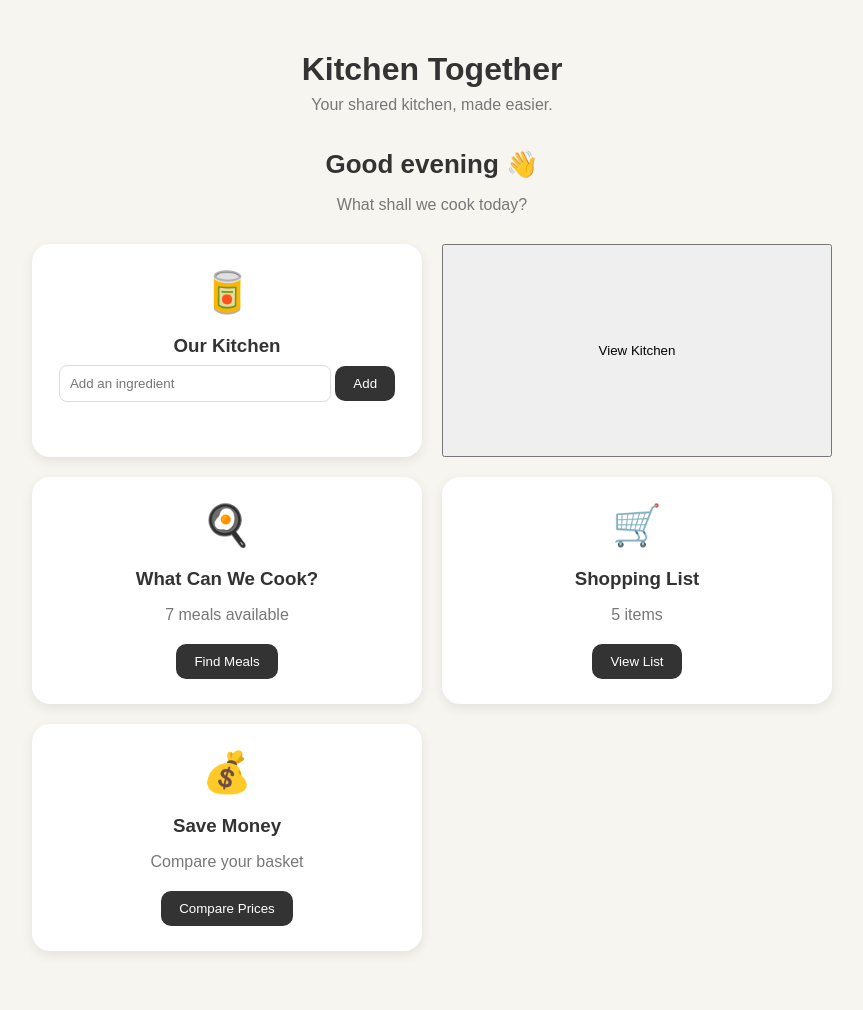
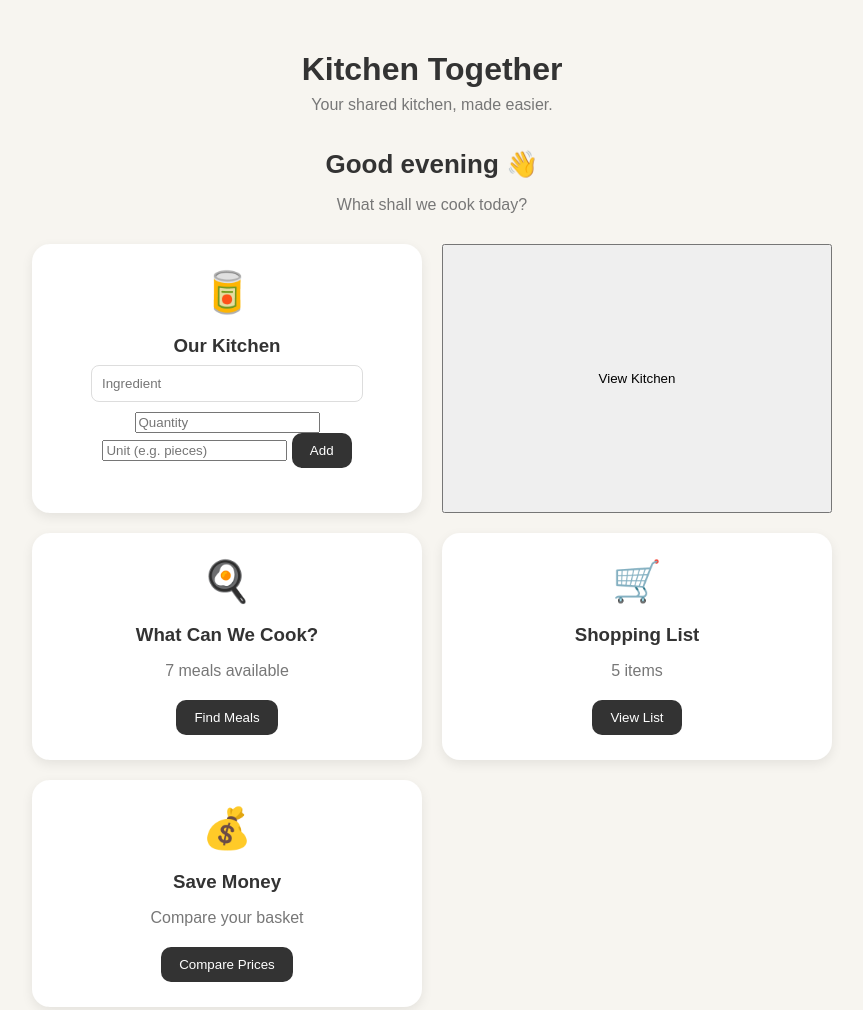
Before and after one commit to marida93/kitchen-together, a plain HTML site: page index.html in a window 1280 px wide. Shown: the whole page, without its empty margins (208-1071 px from the left). Before the commit the page ends 981 px from the top, so only its background shows below. Drawn offline with Linux system fonts and the light colour scheme.

Commit message:
Update ingredient input fields in index.html

```diff
--- a/index.html
+++ b/index.html
@@ -33,7 +33,20 @@
     <input
         type="text"
         id="ingredientInput"
-        placeholder="Add an ingredient"
+        placeholder="Ingredient"
+    >
+
+    <input
+        type="number"
+        id="quantityInput"
+        placeholder="Quantity"
+        min="1"
+    >
+
+    <input
+        type="text"
+        id="unitInput"
+        placeholder="Unit (e.g. pieces)"
     >
 
     <button onclick="addIngredient()">Add</button>
```
